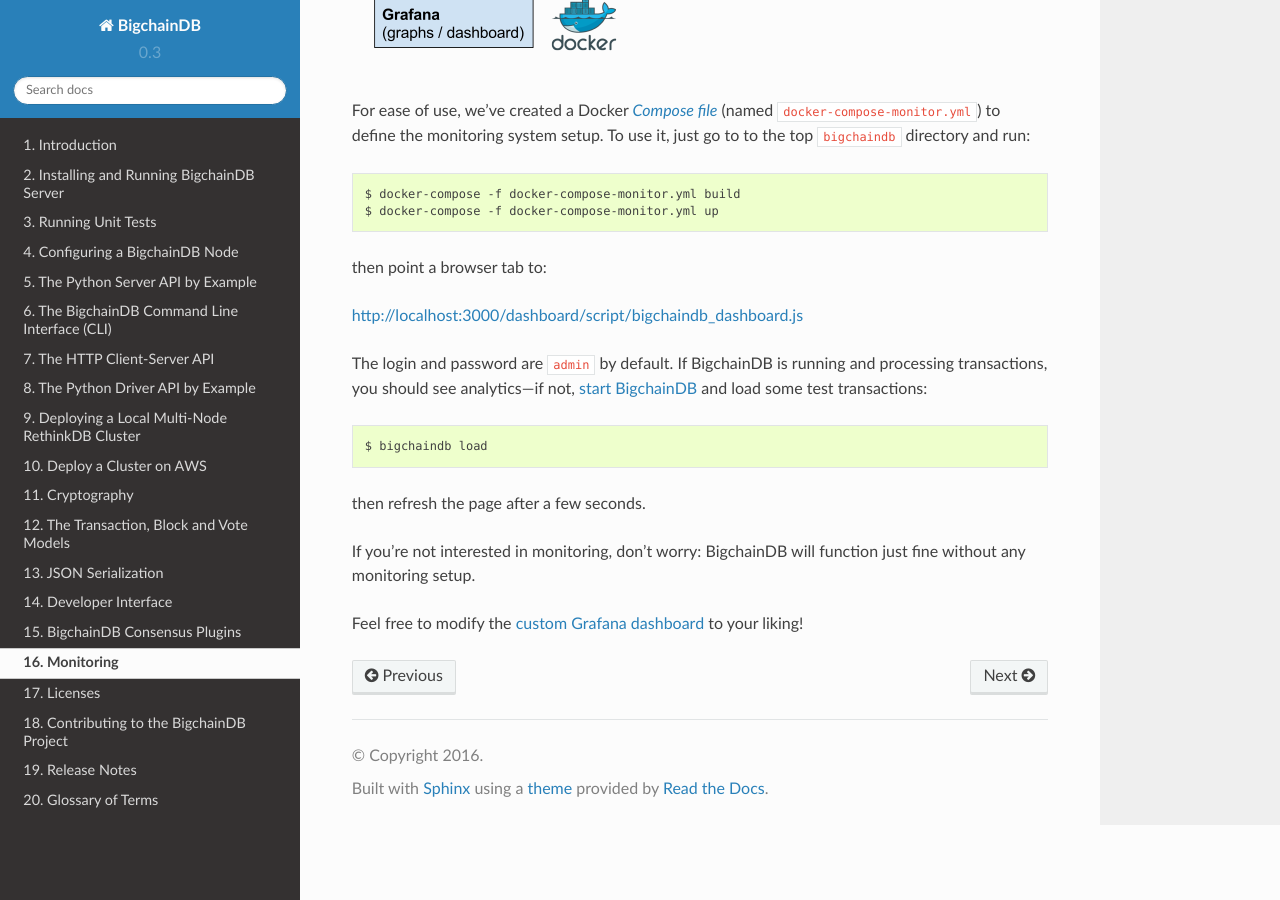
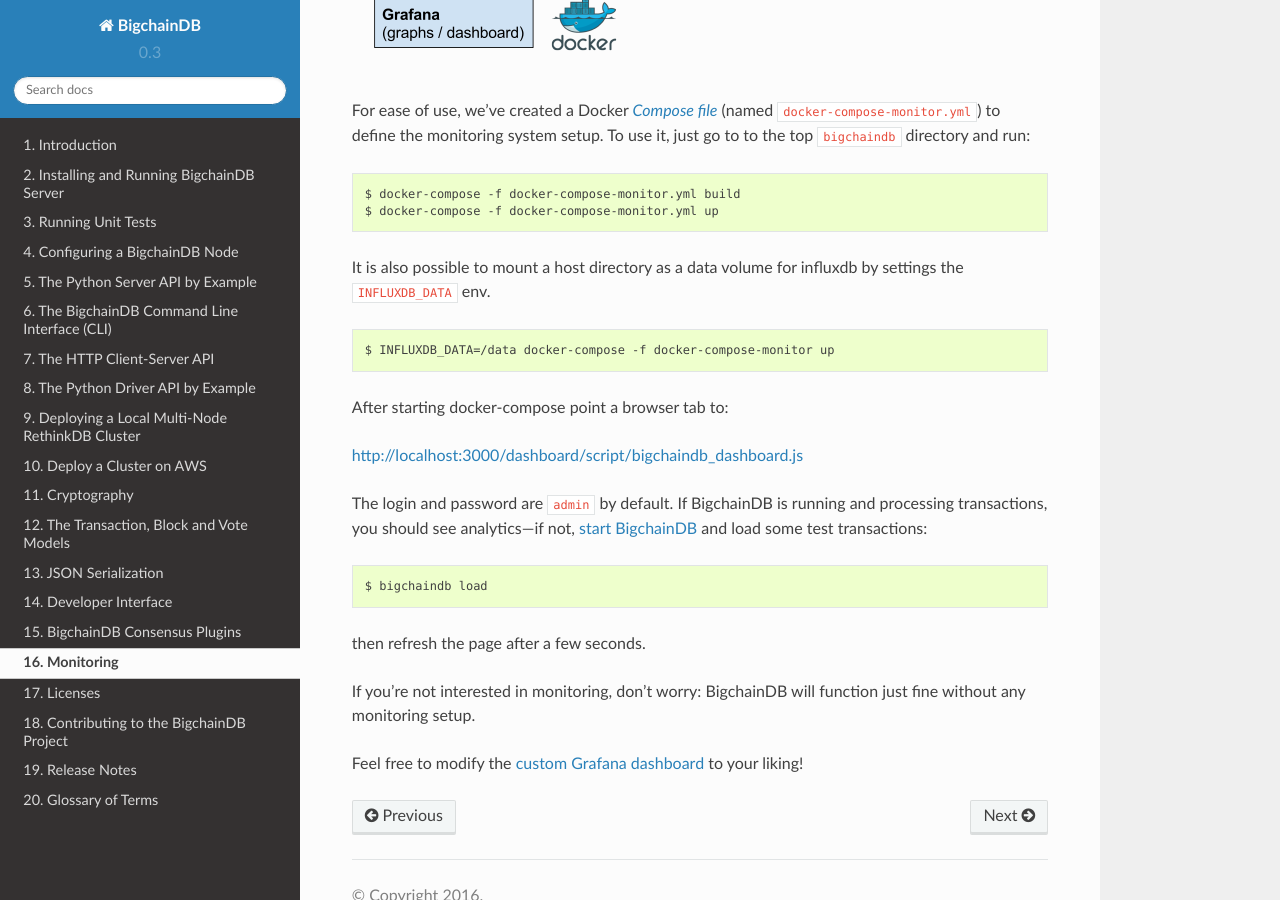
Before and after one commit to bigchaindb/bigchaindb, a Sphinx documentation site: the page built from docs/source/monitoring.md, in a window 1280 px wide and 900 px high, scrolled down 764 px. Built offline with Sphinx 7.4.7 and the Read the Docs theme 2.0.0, drawn with Linux system fonts in a browser that asks for light colours.

Commit message:
Added fab task to run monitor Updated documentation

````diff
--- a/docs/source/monitoring.md
+++ b/docs/source/monitoring.md
@@ -16,7 +16,12 @@
 $ docker-compose -f docker-compose-monitor.yml up
 ```
 
-then point a browser tab to:
+It is also possible to mount a host directory as a data volume for influxdb by settings the `INFLUXDB_DATA` env.
+```text
+$ INFLUXDB_DATA=/data docker-compose -f docker-compose-monitor up
+```
+
+After starting docker-compose point a browser tab to:
 
 [http://localhost:3000/dashboard/script/bigchaindb_dashboard.js](http://localhost:3000/dashboard/script/bigchaindb_dashboard.js)
 
````
Also changed, not shown: docs/source/deploy-on-aws.md (+22 -0 lines), 1 other file.
